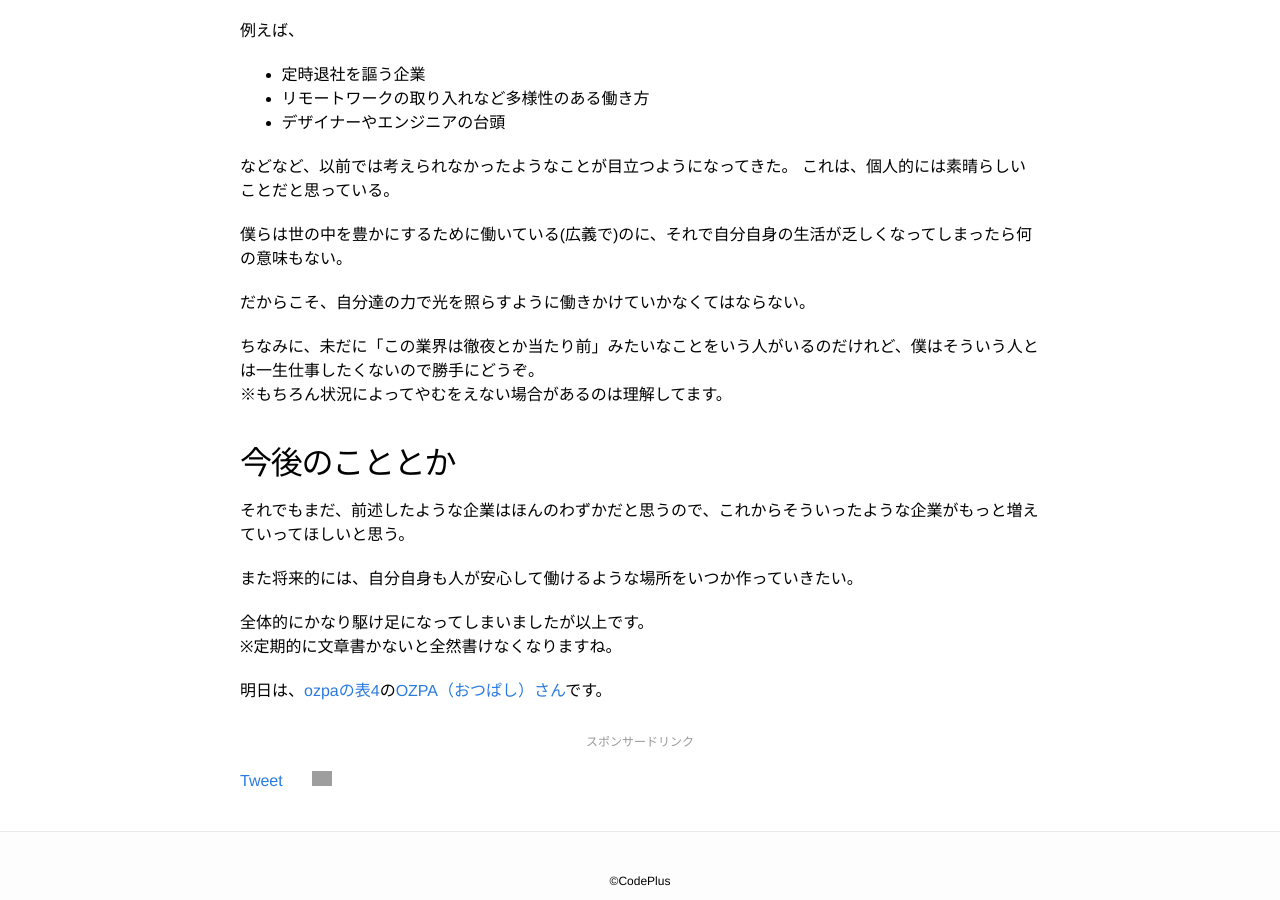
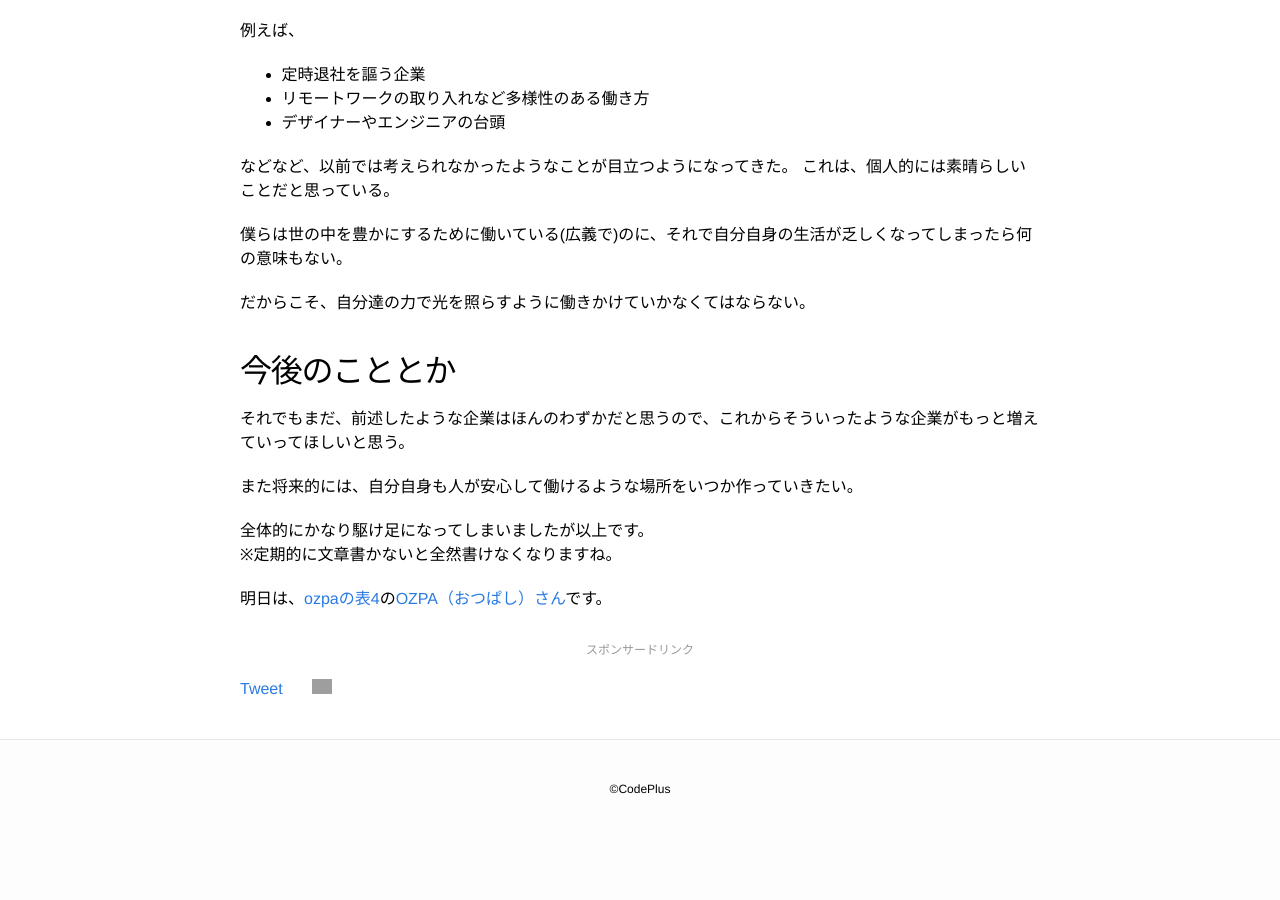
Before and after one commit to nakayuki918/yukinaka.github.io, a Jekyll site: the page built from _posts/2014-12-15-hikari.markdown, in a window 1280 px wide and 900 px high, scrolled down 951 px. Built offline with Jekyll 4.4.1, drawn with Linux system fonts in a browser that asks for light colours; comment, search, counter and statistics services are not loaded; after the commit the page ends 1759 px from its top, so only the background shows below that; grey boxes are pictures that could not be loaded.

Commit message:
記事修正

```diff
--- a/_posts/2014-12-15-hikari.markdown
+++ b/_posts/2014-12-15-hikari.markdown
@@ -47,9 +47,6 @@ Web業界って言い方でいいのか分からないが、Webデザイナー
 
 だからこそ、自分達の力で光を照らすように働きかけていかなくてはならない。
 
-ちなみに、未だに「この業界は徹夜とか当たり前」みたいなことをいう人がいるのだけれど、僕はそういう人とは一生仕事したくないので勝手にどうぞ。
-※もちろん状況によってやむをえない場合があるのは理解してます。
-
 ## 今後のこととか
 
 それでもまだ、前述したような企業はほんのわずかだと思うので、これからそういったような企業がもっと増えていってほしいと思う。
```
